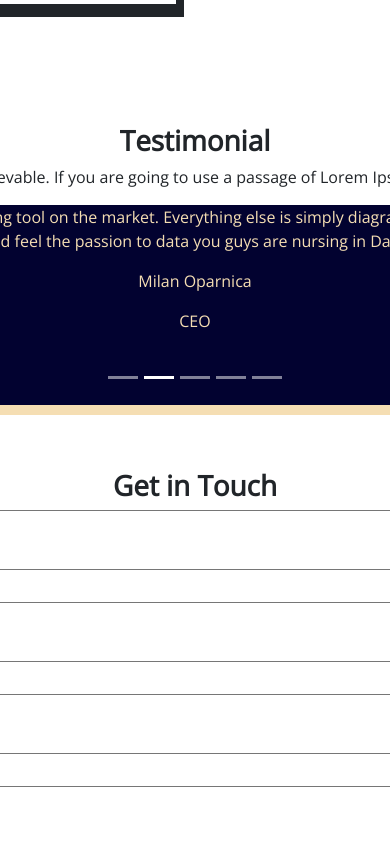
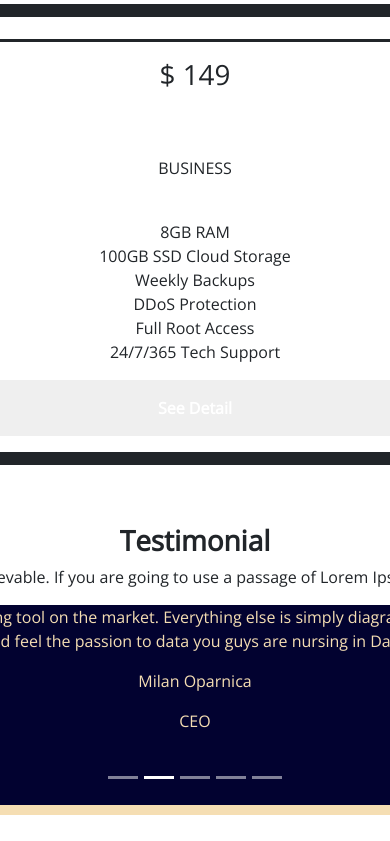
Before and after one commit to Ozzie-code-alt/HostIt, a React (Vite) app in the folder HostIt/: page / in a window 390 px wide. Shown: the part 3883-4724 px from the top of the page. Built offline with nearby package versions, Linux system fonts and the light colour scheme.

Commit message:
querychanges

```diff
--- a/HostIt/src/App.css
+++ b/HostIt/src/App.css
@@ -132,7 +132,7 @@ gap: 2rem;
   display: inherit;
   grid-template-columns: repeat(3,1fr);
   gap: 2rem;
-text-align: center;
+  text-align: center;
 }
 
 .main-container .section-5-container .s5-main-container .price-container .price{
@@ -229,3 +229,21 @@ padding: 4rem 1rem;
 
 
 }
+
+
+@media (max-width: 1100px){
+
+ .main-container .section-4-container .s4-main-container .video-container video{
+    width: 500px !important;
+  }
+}
+
+
+@media (max-width:1050px){
+  .main-container  .section-5-container .s5-main-container .price-container{
+    grid-template-columns: repeat(1,1fr);
+  }
+  .main-container .section-6-container{
+    margin-top: 40rem;
+  }
+}
```
